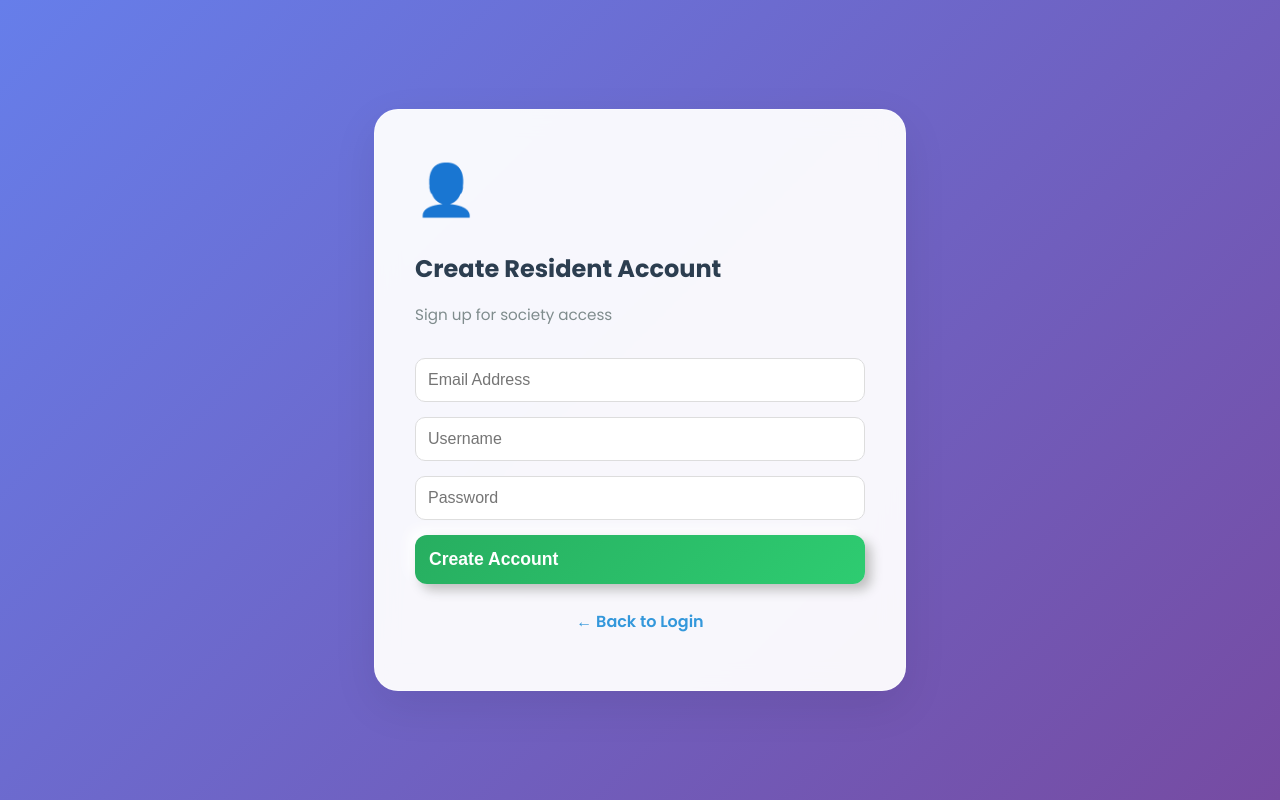
After one commit to jashan0-design/Society-Management, a Flask app: page /register in a window 1280 px wide. The commit adds this page. Run offline with Flask 3, Linux system fonts and the light colour scheme.

Commit message:
login updates

```diff
--- a/app.py
+++ b/app.py
@@ -133,9 +133,7 @@ def login():
     if request.method == 'POST':
         username = request.form.get('username')
         password = request.form.get('password')
-
         user_type = request.form.get('user_type')
-        # Resident: admin/1234
         if user_type == 'resident' and username == 'admin' and password == '1234':
             session['logged_in'] = True
             session['username'] = username
@@ -146,7 +144,6 @@ def login():
             session['login_record_id'] = record.id
             flash('Resident login successful!', 'success')
             return redirect(url_for('dashboard'))
-        # Admin: jashan/1234
         elif user_type == 'admin' and username == 'jashan' and password == '1234':
             session['logged_in'] = True
             session['username'] = username
@@ -158,9 +155,13 @@ def login():
             flash('Admin login successful!', 'success')
             return redirect(url_for('admin_dashboard'))
         else:
-            flash('Invalid credentials for the selected login type.', 'error')
+            flash('Invalid credentials.', 'error')
+    return render_template('login.html')
 
-    return render_template('login.html')
+@app.route('/admin_login')
+def admin_login_redirect():
+    return render_template('admin_login.html')
+
 
 @app.route('/logout')
 def logout():
@@ -461,6 +462,20 @@ def reset_password():
 
     return render_template('reset.html')
 
+@app.route('/register', methods=['GET', 'POST'])
+def register():
+    if request.method == 'POST':
+        email = request.form.get('email')
+        username = request.form.get('username')
+        password = request.form.get('password')
+        if email and username and password:
+            # Simple check (in prod, hash password, email verification)
+            session['new_user'] = username
+            flash(f'Account created for {username}! Use your credentials to login.', 'success')
+            return redirect(url_for('login'))
+        flash('Please fill all fields.', 'error')
+    return render_template('register.html')
+
 @app.route('/building/<building_name>')
 def building_detail(building_name):
     if 'logged_in' not in session:
--- a/templates/dashboard.html
+++ b/templates/dashboard.html
@@ -28,7 +28,7 @@
     </nav>
 
     <div style="text-align: center; margin-top: 40px; background: linear-gradient(135deg, #667eea 0%, #764ba2 100%); color: white; padding: 40px; border-radius: 15px; margin: 20px;">
-        <h1 style="font-size: 3rem; margin: 0; color: white;">👋 Welcome, Admin!</h1>
+<h1 style="font-size: 3rem; margin: 0; color: white;">👋 Welcome, {{ session.username|default('Resident') }}!</h1>
         <p style="font-size: 1.1rem; margin: 10px 0 0 0;">Elite Society Hub - Resident Management System</p>
         <p style="margin: 15px 0 0 0; opacity: 0.9;">Last login: 2 May 2026 | 10:30 AM</p>
     </div>
--- /dev/null
+++ b/templates/register.html
@@ -0,0 +1,40 @@
+<!DOCTYPE html>
+<html lang="en">
+<head>
+    <meta charset="UTF-8">
+    <meta name="viewport" content="width=device-width, initial-scale=1.0">
+    <link rel="stylesheet" href="{{ url_for('static', filename='style.css') }}">
+    <title>Create Account - Elite Society</title>
+</head>
+<body style="display: flex; justify-content: center; align-items: center; height: 100vh; background: linear-gradient(135deg, #667eea 0%, #764ba2 100%);">
+
+    <div class="building-card" style="width: 450px; padding: 40px; background: rgba(255,255,255,0.95);">
+        <div style="font-size: 50px; margin-bottom: 10px; color: #3498db;">👤</div>
+        <h2 style="margin-bottom: 5px; color: #2c3e50;">Create Resident Account</h2>
+        <p style="color: #7f8c8d; margin-bottom: 30px; font-size: 0.95rem;">Sign up for society access</p>
+
+        <form action="/register" method="POST" style="display: flex; flex-direction: column; gap: 15px;">
+            <div>
+                <input type="email" name="email" placeholder="Email Address" required autocomplete="email"
+                       style="width: 100%; padding: 12px; border-radius: 10px; border: 1px solid #ddd; box-sizing: border-box; background: #fff; font-size: 1rem;">
+            </div>
+            <div>
+                <input type="text" name="username" placeholder="Username" required autocomplete="username"
+                       style="width: 100%; padding: 12px; border-radius: 10px; border: 1px solid #ddd; box-sizing: border-box; background: #fff; font-size: 1rem;">
+            </div>
+            <div>
+                <input type="password" name="password" placeholder="Password" required autocomplete="new-password"
+                       style="width: 100%; padding: 12px; border-radius: 10px; border: 1px solid #ddd; box-sizing: border-box; background: #fff; font-size: 1rem;">
+            </div>
+            <button type="submit" class="btn-premium" style="width: 100%; background: linear-gradient(135deg, #27ae60, #2ecc71); color: white; font-size: 1.1rem; padding: 14px;">
+                Create Account
+            </button>
+        </form>
+
+        <p style="margin-top: 25px; text-align: center;">
+            <a href="/login" style="color: #3498db; text-decoration: none; font-weight: 600;">← Back to Login</a>
+        </p>
+    </div>
+
+</body>
+</html>
```
Also changed, not shown: templates/admin_login.html (added, +41 -0 lines), templates/login.html (+8 -22 lines), instance/society.db, 1 other file.
